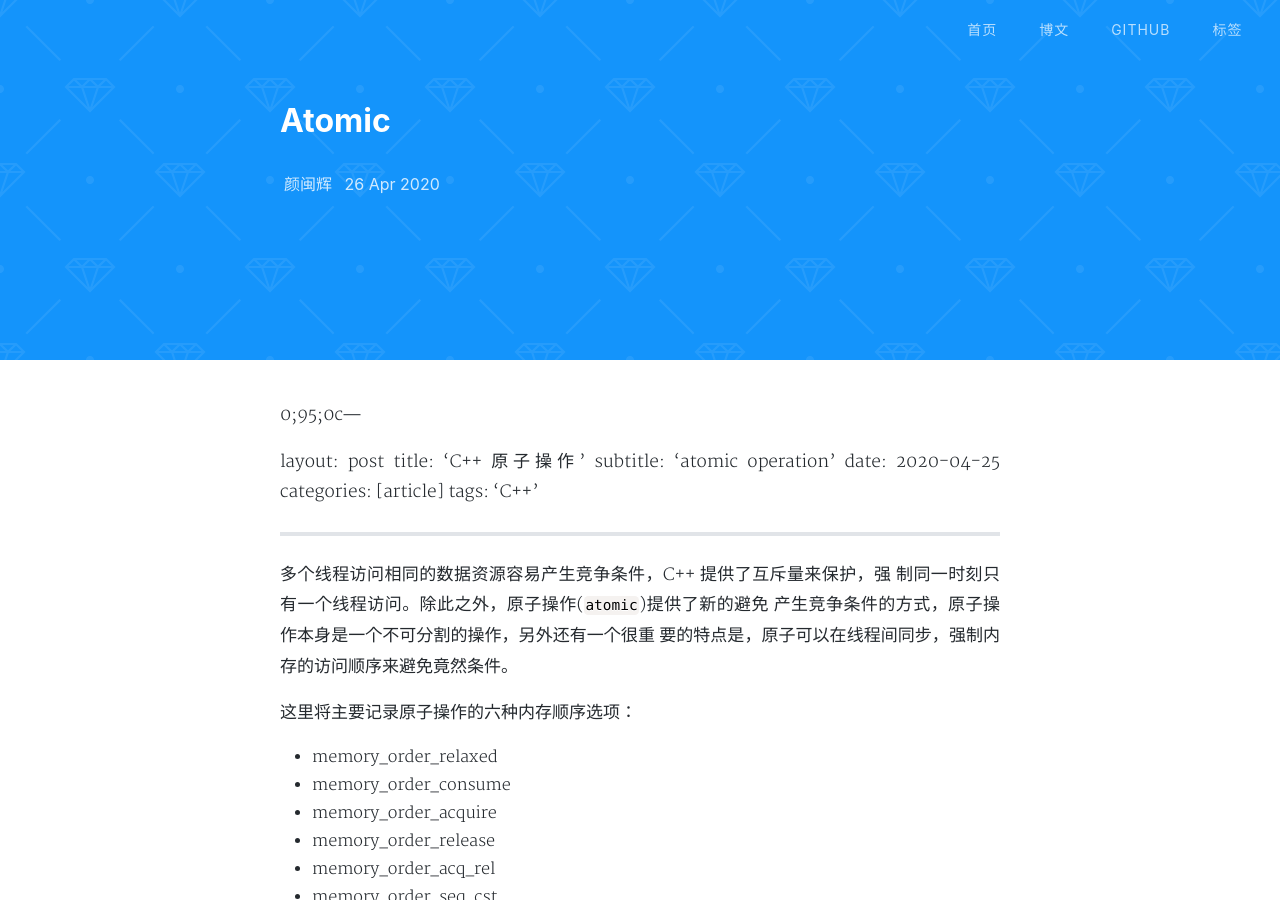
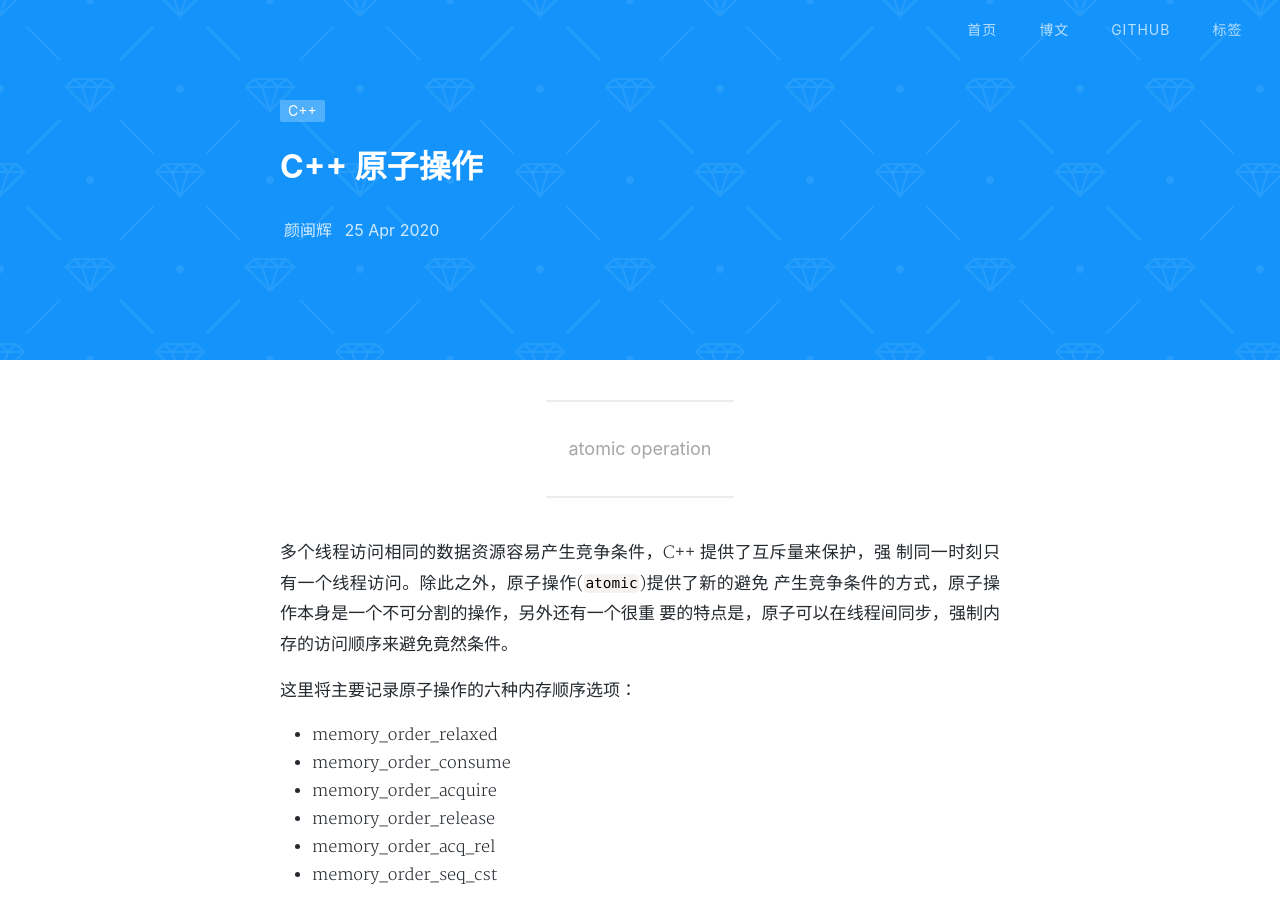
Before and after one commit to yanminhui/yanminhui.github.io, a Jekyll site: the page built from _posts/articles/2020-04-26-atomic.md, in a window 1280 px wide and 900 px high. Built offline with Jekyll 4.4.1, drawn with Linux system fonts in a browser that asks for light colours; nearby versions of some CDN libraries; our own code applies the rules of GitHub Pages for plain Markdown files; a style sheet for code colours, icons or effects is not loaded.

Commit message:
Rename 2020-04-25-atomic.md.

```diff
--- a/_posts/articles/2020-04-26-atomic.md
+++ b/_posts/articles/2020-04-26-atomic.md
@@ -1,5 +1,4 @@
-
-0;95;0c---
+---
 
 layout: post
 title: 'C++ 原子操作'
```
